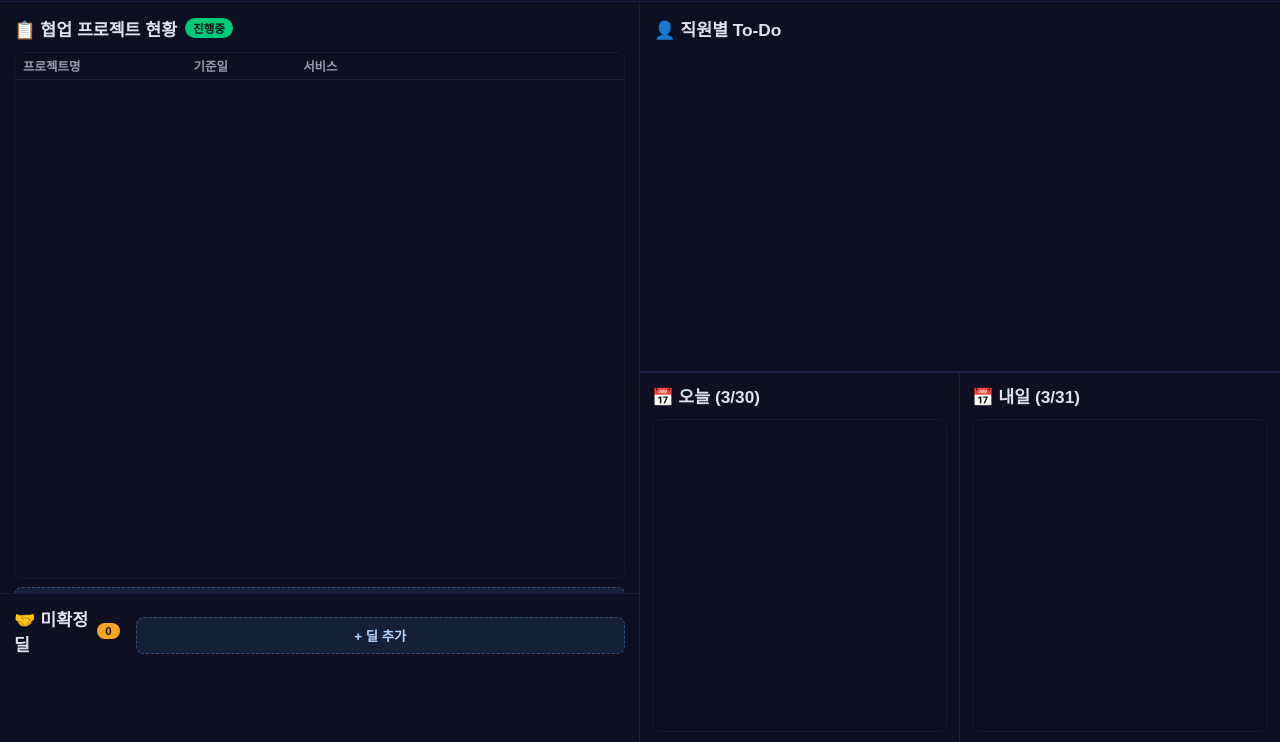
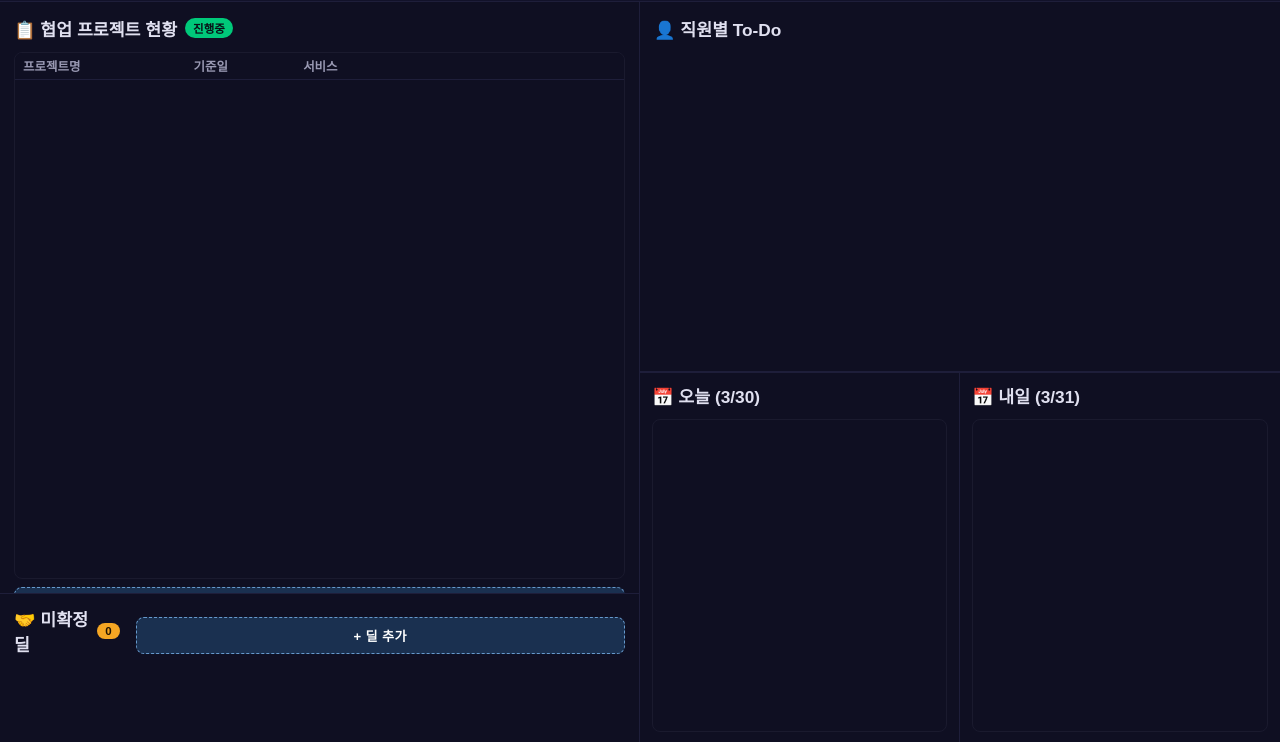
Before and after one commit to jaylendroid/bridge34-dashboard, a website: page index.html in a window 1280 px wide. Shown: the part 58-800 px from the top of the page. Drawn offline with Linux system fonts and the light colour scheme; no server answers.

Commit message:
fix: 추가 버튼 흰색 텍스트로 가시성 개선

```diff
--- a/index.html
+++ b/index.html
@@ -245,17 +245,20 @@
     .add-project-btn {
       margin-top: 8px;
       width: 100%;
-      border: 1px dashed #35507a;
-      background: #132038;
-      color: #b8d8ff;
+      border: 1px dashed #6699cc;
+      background: #1a3050;
+      color: #ffffff;
       border-radius: 8px;
       padding: 8px 10px;
       font-weight: 700;
+      font-size: 0.82rem;
       cursor: pointer;
+      letter-spacing: 0.03em;
     }
 
     .add-project-btn:hover {
-      background: #17305a;
+      background: #1f4070;
+      border-color: #88bbee;
     }
 
     .deal-grid {
```
